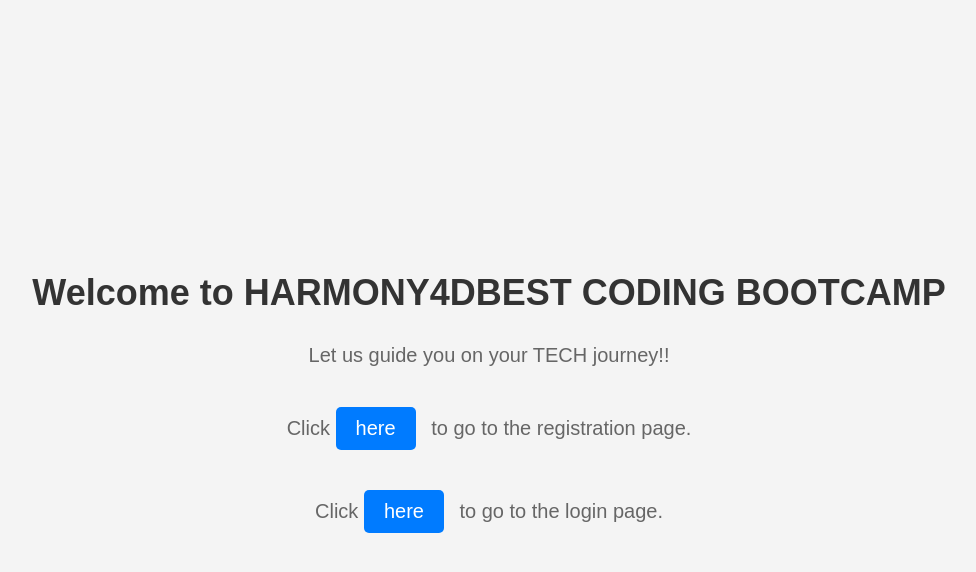
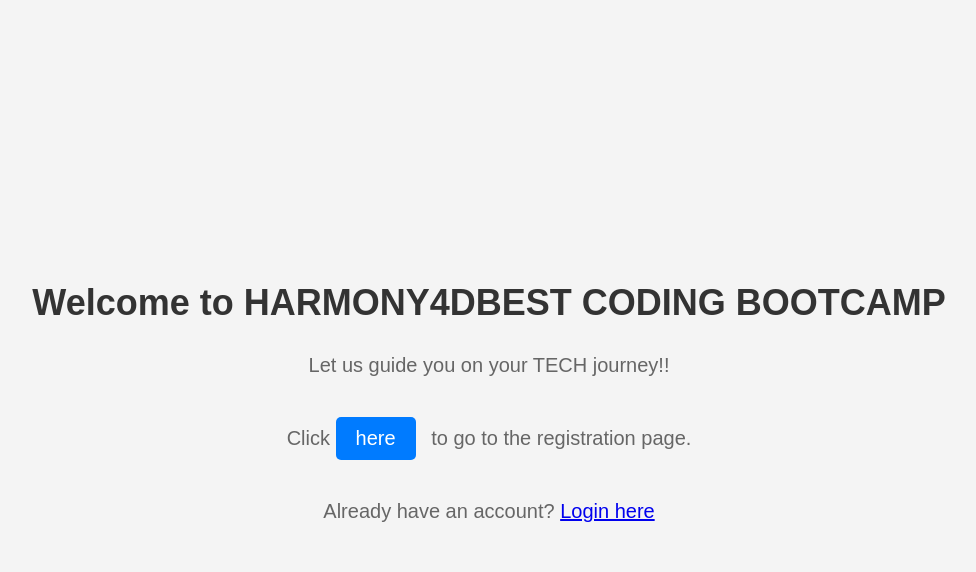
Before and after one commit to Martin4dbest/my_backend_portfolio_project, a Flask app: page / in a window 1280 px wide. Shown: the top 572 px of the page, without its empty margins (151-1127 px from the left). Run offline with Flask 3, Linux system fonts and the light colour scheme.

Commit message:
changed registration mode

```diff
--- a/flaskapp/app.py
+++ b/flaskapp/app.py
@@ -36,9 +36,10 @@ def register():
             db.session.add(new_user)
             db.session.commit()
 
-            return redirect('/login')  # Redirect to the login page after registration
+            return redirect('/login')
+    return render_template('register.html')
 
-    return render_template('register.html')
+
 
 @app.route('/login', methods=['GET', 'POST'])
 def login():
--- a/flaskapp/templates/home.html
+++ b/flaskapp/templates/home.html
@@ -51,6 +51,8 @@
     <h1>Welcome to HARMONY4DBEST CODING BOOTCAMP</h1>
     <p>Let us guide you on your TECH journey!!</p>
     <p>Click <a href="{{ registration_url }}" class="button-link">here</a> to go to the registration page.</p>
-    <p>Click <a href="{{ login_url }}" class="button-link">here</a> to go to the login page.</p>
+    <p>Already have an account? <a
+href="{{ login_url }}" class="button-li
+nk">Login here</a></p>
 </body>
 </html>
```
Also changed, not shown: flaskapp/instance/users.db, flaskapp/users.db (deleted).
